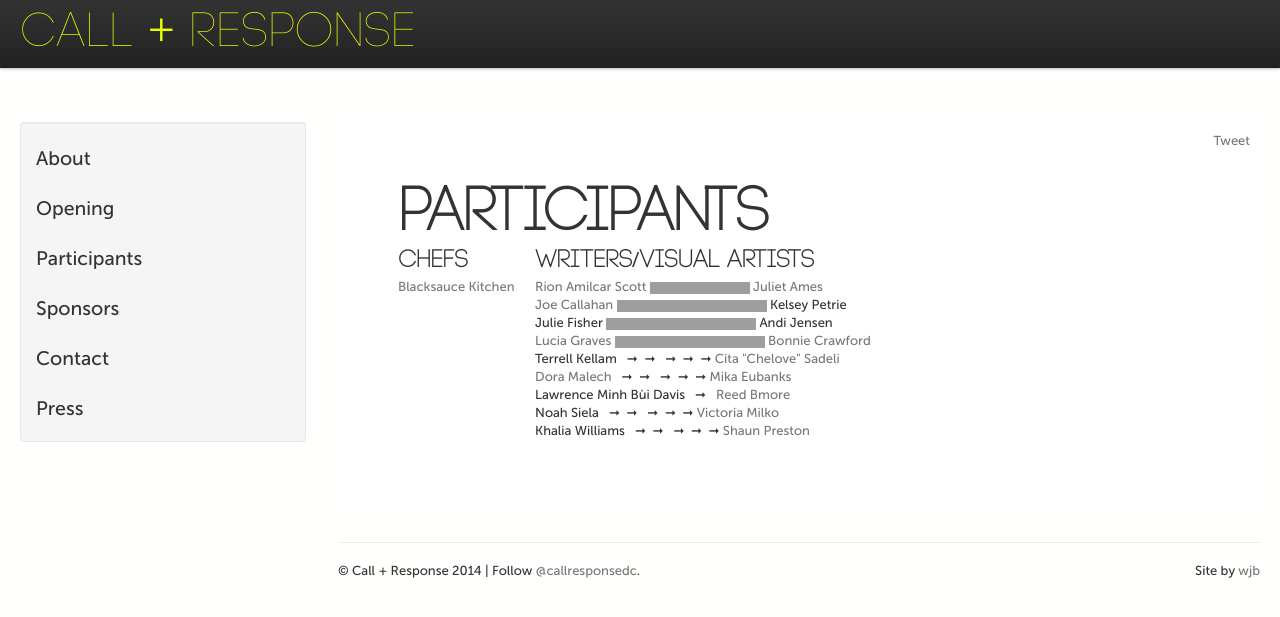
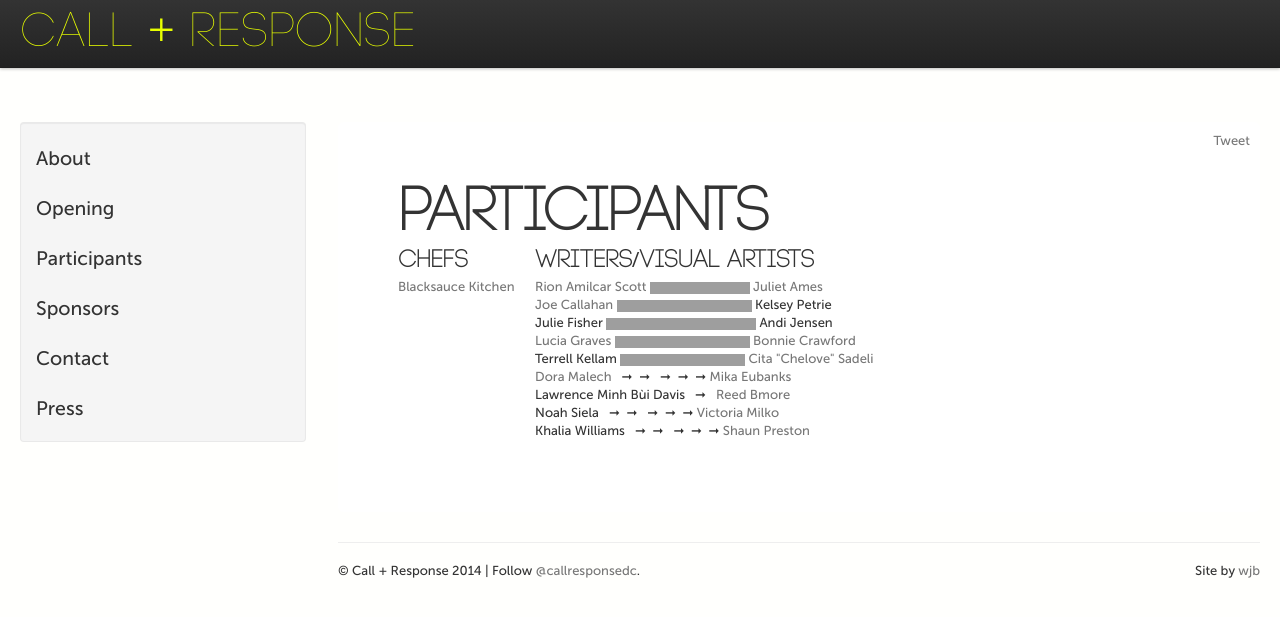
Before and after one commit to callandresponsedc/callandresponsedc, a Jekyll site: the page built from participants/index.html, in a window 1280 px wide. Shown: the top 617 px of the page. Built offline with Jekyll 4.4.1, drawn with Linux system fonts in a browser that asks for light colours; Markdown is read by kramdown in place of the engine named in the settings; comment, search, counter and statistics services are not loaded; grey boxes are pictures that could not be loaded.

Commit message:
Update index.html

```diff
--- a/participants/index.html
+++ b/participants/index.html
@@ -20,10 +20,10 @@ title: Participants
     <ul class="no-bullet">
       <li><a href="https://twitter.com/ReeAmilcarScott">Rion Amilcar Scott</a>
 <img src="http://hobbytohot.com/wp-content/uploads/2013/11/DOODLES_arrow_3.png" style="width:100px;height:12px">   <a href="http://ibreakplates.com/">Juliet Ames</a></li>
- <li><a href="https://twitter.com/fakejoecallahan">Joe Callahan</a> <img src="http://hobbytohot.com/wp-content/uploads/2013/11/DOODLES_arrow_3.png" style="width:150px;height:12px">      Kelsey Petrie </li>
+ <li><a href="https://twitter.com/fakejoecallahan">Joe Callahan</a> <img src="http://hobbytohot.com/wp-content/uploads/2013/11/DOODLES_arrow_3.png" style="width:135px;height:12px">      Kelsey Petrie </li>
  <li>Julie Fisher  <img src="http://hobbytohot.com/wp-content/uploads/2013/11/DOODLES_arrow_3.png" style="width:150px;height:12px">      Andi Jensen</li>
- <li><a href="https://twitter.com/lucia_graves">Lucia Graves</a>  <img src="http://hobbytohot.com/wp-content/uploads/2013/11/DOODLES_arrow_3.png" style="width:150px;height:12px">        <a href="http://www.bonniecrawford.com/">Bonnie Crawford</a></li>
- <li>Terrell Kellam  &nbsp;&nbsp;&#10142&nbsp;&nbsp;&#10142 &nbsp;&nbsp;&#10142&nbsp;&nbsp;&#10142&nbsp;&nbsp;&#10142    <a href="http://www.chelove.com">Cita "Chelove" Sadeli</a></li>
+ <li><a href="https://twitter.com/lucia_graves">Lucia Graves</a>  <img src="http://hobbytohot.com/wp-content/uploads/2013/11/DOODLES_arrow_3.png" style="width:135px;height:12px">        <a href="http://www.bonniecrawford.com/">Bonnie Crawford</a></li>
+ <li>Terrell Kellam  <img src="http://hobbytohot.com/wp-content/uploads/2013/11/DOODLES_arrow_3.png" style="width:125px;height:12px">        <a href="http://www.chelove.com">Cita "Chelove" Sadeli</a></li>
  <li><a href="http://doramalech.com/">Dora Malech</a>  &nbsp;&nbsp;&#10142&nbsp;&nbsp;&#10142 &nbsp;&nbsp;&#10142&nbsp;&nbsp;&#10142&nbsp;&nbsp;&#10142   <a href="mikaeubanks.wix.com/portfolio">Mika Eubanks</a></li>
  <li>Lawrence Minh Bùi Davis  &nbsp;&nbsp;&#10142&nbsp;&nbsp;    <a href="http://imgur.com/a/1M1zv">Reed Bmore</a></li>
  <li>Noah Siela  &nbsp;&nbsp;&#10142&nbsp;&nbsp;&#10142 &nbsp;&nbsp;&#10142&nbsp;&nbsp;&#10142&nbsp;&nbsp;&#10142   <a href="http://www.victoriamilkophoto.com/">Victoria Milko</a></li>
```
